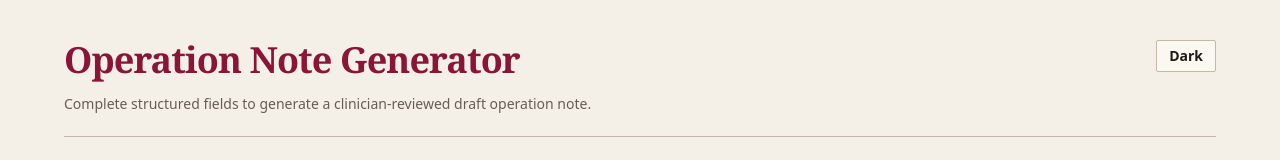
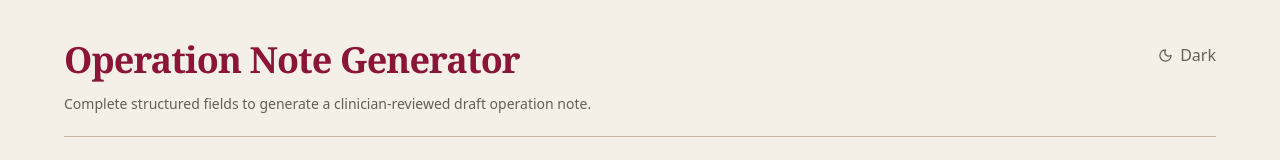
Before and after one commit to Snowslash/op-note-gen, a React (Vite) app: page / in a window 1280 px wide. Shown: the top 160 px of the page. Built offline with nearby package versions, Linux system fonts and the light colour scheme.

Commit message:
[verified] fix: standardise public theme control

```diff
--- a/src/app/App.tsx
+++ b/src/app/App.tsx
@@ -7,6 +7,7 @@ import { GeneratedNote } from "../components/GeneratedNote";
 import { ProcedureOperativeDetails } from "../components/ProcedureOperativeDetails";
 import { ProcedurePicker } from "../components/ProcedurePicker";
 import { ReviewCopyGate } from "../components/ReviewCopyGate";
+import { ThemeToggle } from "../components/ThemeToggle";
 import { WarningSummary } from "../components/WarningSummary";
 import { Alert, AlertDescription, AlertTitle } from "../components/ui/alert";
 import { Button } from "../components/ui/button";
@@ -188,9 +189,7 @@ export default function App({ initialInput, initialOutputMode = "full", initialS
             <h1 className="font-serif text-3xl font-semibold tracking-tight sm:text-4xl">Operation Note Generator</h1>
             <p className="mt-3 max-w-3xl text-sm leading-6 text-muted-foreground">Complete structured fields to generate a clinician-reviewed draft operation note.</p>
           </div>
-          <Button aria-label={theme === "dark" ? "Switch to light mode" : "Switch to dark mode"} onClick={toggleTheme} size="sm" type="button" variant="outline">
-            {theme === "dark" ? "Light" : "Dark"}
-          </Button>
+          <ThemeToggle theme={theme} onToggle={toggleTheme} />
         </header>
         <section aria-label="Privacy and safety information" className="my-6 grid gap-2 border-y border-border py-4 sm:grid-cols-3">
           <p className="text-sm"><strong>Do not enter patient-identifiable information.</strong></p>
--- a/src/app/theme.ts
+++ b/src/app/theme.ts
@@ -13,7 +13,12 @@ function readCookieTheme(): Theme | null {
     .map((part) => part.trim())
     .find((part) => part.startsWith(`${THEME_STORAGE_KEY}=`));
 
-  return match ? normaliseTheme(decodeURIComponent(match.slice(THEME_STORAGE_KEY.length + 1))) : null;
+  if (!match) return null;
+  try {
+    return normaliseTheme(decodeURIComponent(match.slice(THEME_STORAGE_KEY.length + 1)));
+  } catch {
+    return null;
+  }
 }
 
 function readStoredTheme(): Theme | null {
--- /dev/null
+++ b/src/components/ThemeToggle.tsx
@@ -0,0 +1,14 @@
+import { Moon, Sun } from "lucide-react";
+import type { Theme } from "../app/theme";
+
+type ThemeToggleProps = { theme: Theme; onToggle: () => void };
+
+export function ThemeToggle({ theme, onToggle }: ThemeToggleProps) {
+  const isDark = theme === "dark";
+  return (
+    <button className="theme-toggle" type="button" onClick={onToggle} aria-label={`Switch to ${isDark ? "light" : "dark"} mode`} aria-pressed={isDark}>
+      {isDark ? <Sun aria-hidden="true" size={15} /> : <Moon aria-hidden="true" size={15} />}
+      <span>{isDark ? "Light" : "Dark"}</span>
+    </button>
+  );
+}
--- a/src/styles/globals.css
+++ b/src/styles/globals.css
@@ -1,5 +1,6 @@
 @import "tailwindcss";
 @import "./tokens.css";
+@import "./theme-toggle.css";
 
 @layer base {
   * {
--- /dev/null
+++ b/src/styles/theme-toggle.css
@@ -0,0 +1,26 @@
+.theme-toggle {
+  justify-self: end;
+  display: inline-flex;
+  align-items: center;
+  gap: 7px;
+  min-height: auto;
+  padding: 7px 0;
+  border: 0;
+  border-radius: 0;
+  background: transparent;
+  color: var(--text-muted, var(--muted-foreground));
+  font: inherit;
+  line-height: 1;
+  cursor: pointer;
+}
+
+.theme-toggle:hover,
+.theme-toggle:focus-visible {
+  background: transparent;
+  color: var(--primary, var(--accent));
+}
+
+.theme-toggle svg {
+  width: 15px;
+  height: 15px;
+}
```
Also changed, not shown: 6 other files (tests, documents, lock files or other folders).
